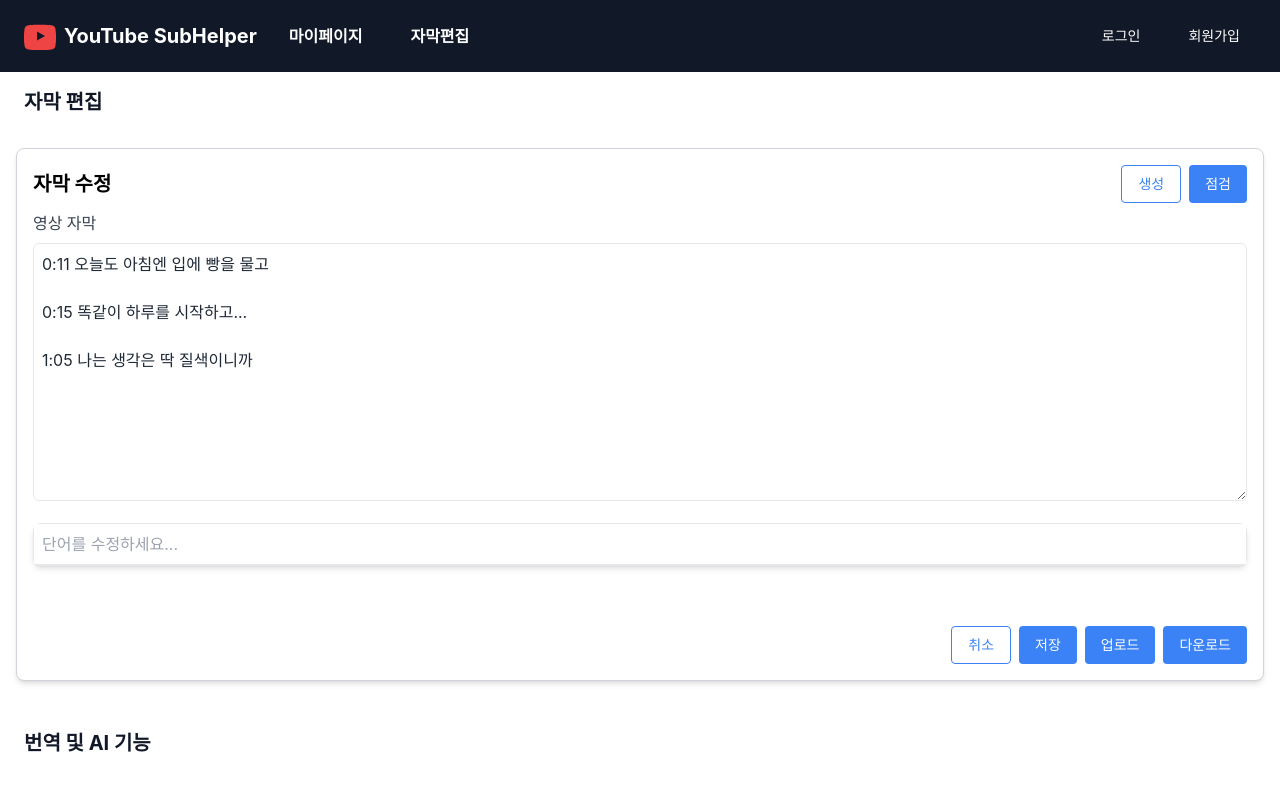
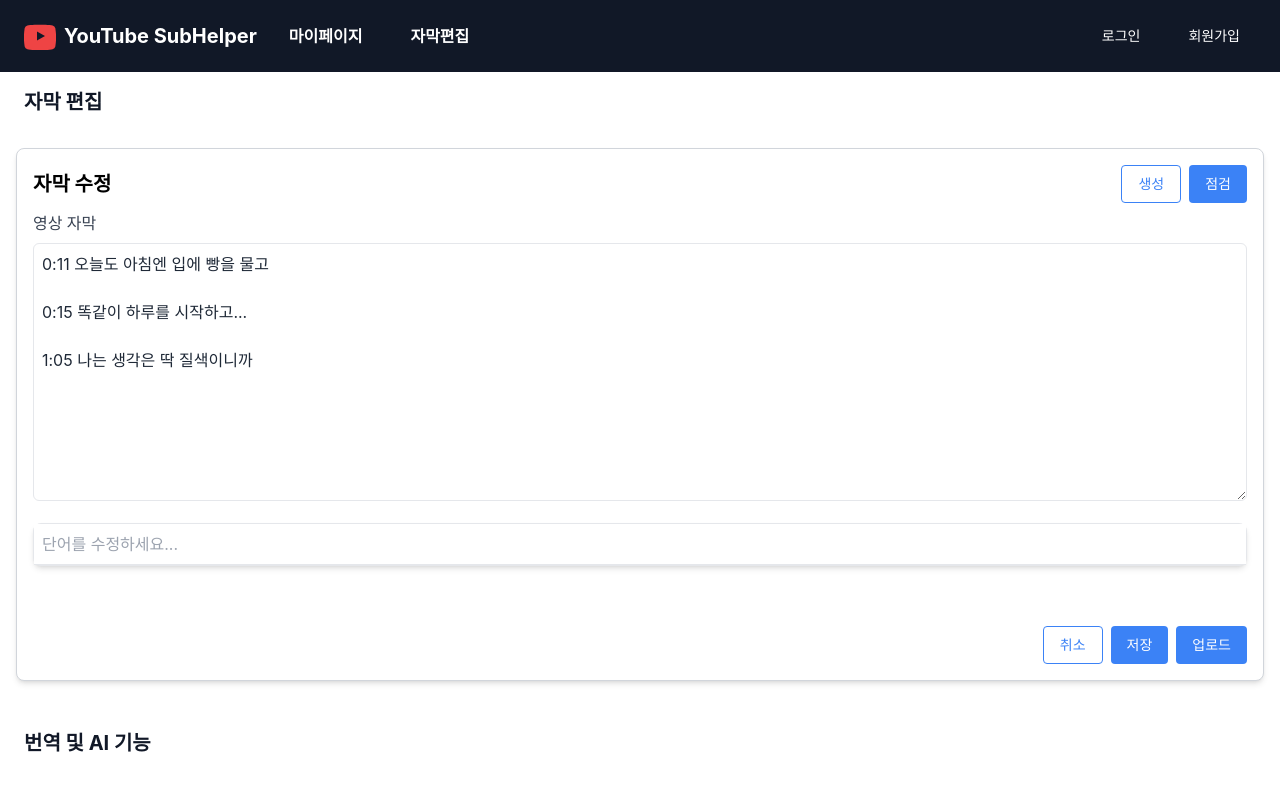
Before and after one commit to captive-design-2024/front_two, a React (Create React App) app: page /Edit/1 in a window 1280 px wide. Shown: the top 787 px of the page. Built offline with nearby package versions, Linux system fonts and the light colour scheme.

Commit message:
“won3”

```diff
--- a/src/routes/Edit.js
+++ b/src/routes/Edit.js
@@ -30,7 +30,6 @@ export const Edit = () => {
     setSearchTerm(event.target.value);
   };
 
-
   const handleInputFocus = () => {
     setIsFocused(true);
   };
@@ -38,8 +37,6 @@ export const Edit = () => {
   const handleInputBlur = () => {
     setIsFocused(false);
   };
-
-
 
   // 더미 데이터
   const words = [
@@ -69,8 +66,7 @@ export const Edit = () => {
     { value: "zh", label: "중국어" },
   ];
 
-//수정중
-  const handleDownload = async (event) => {
+  const handleGenerate = async (event) => {
     event.preventDefault();
     const formData = {
       content_projectID: projectId
@@ -94,12 +90,10 @@ export const Edit = () => {
     }
   };
 
-
   const handleCheck = async () => {
     try {
       console.log('점검 요청 전송 중...'); // 요청 전송 전에 로그 추가
-      const response = await axios.post('http://localhost:4000/llm', {
-      });
+      const response = await axios.post('http://localhost:4000/llm', {});
       console.log('점검 결과:', response.data); // 서버로부터 받은 응답 로그
     } catch (error) {
       console.error('점검 요청 중 오류 발생:', error);
@@ -112,7 +106,6 @@ export const Edit = () => {
       <div className="bg-white">
         <header className="bg-white text-gray-900 py-4 px-6 text-xl font-bold flex justify-between items-center">
           자막 편집
-
         </header>
         <div className="flex bg-white">
           {/* 자막 수정 칸을 iframe 영역까지 확장 */}
@@ -121,8 +114,8 @@ export const Edit = () => {
               <div className="flex items-center justify-between mb-2">
                 <h2 className="text-xl font-bold text-black">자막 수정</h2>
                 <div className="flex space-x-2">
-                <Button variant="outline" size="sm">생성</Button>
-                <Button variant="solid" size="sm" onClick={handleCheck}>점검</Button>
+                  <Button variant="outline" size="sm" onClick={handleGenerate}>생성</Button>
+                  <Button variant="solid" size="sm" onClick={handleCheck}>점검</Button>
                 </div>
               </div>
               <div className="grid gap-4">
@@ -140,7 +133,6 @@ export const Edit = () => {
                 </div>
 
                 <div className="relative" ref={commandRef}> {/* ref를 여기서 사용 */}
-
                   <Command>
                     <CommandInput
                       placeholder="단어를 수정하세요..."
@@ -172,20 +164,11 @@ export const Edit = () => {
                   <Button variant="outline" size="sm">취소</Button>
                   <Button variant="solid" size="sm">저장</Button>
                   <Button variant="solid" size="sm">업로드</Button>
-                  <Button
-                    variant="solid"
-                    size="sm"
-                    onClick={handleDownload}
-                  >
-                    다운로드
-                  </Button>
                 </div>
               </div>
             </div>
           </div>
         </div>
-
-
       </div>
 
       {/* 하단 페이지: 자막 번역 */}
@@ -255,8 +238,8 @@ export const Edit = () => {
                   <div className="flex items-center justify-between mt-4">
                     <Audio src="generated-voice.mp3" />
                     <div className="flex space-x-2">
-                    <Button variant="outline" className="hover:bg-gray-200">생성</Button>
-                    <Button variant="solid" className="hover:bg-gray-200">저장</Button>
+                      <Button variant="outline" className="hover:bg-gray-200">생성</Button>
+                      <Button variant="solid" className="hover:bg-gray-200">저장</Button>
                     </div>
                   </div>
                 </div>
```
